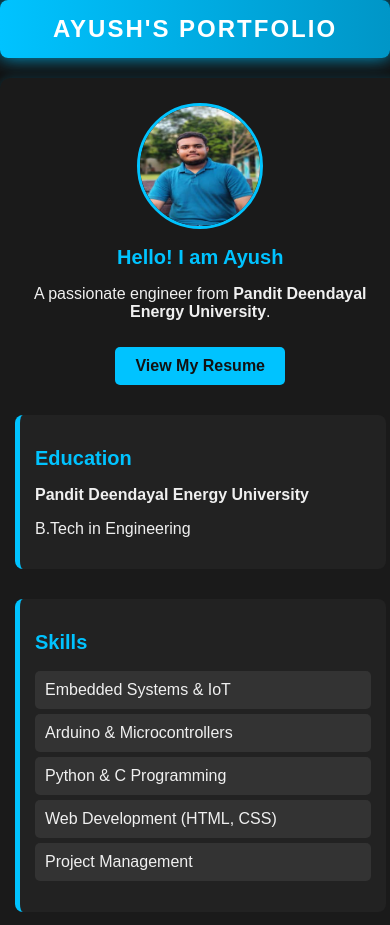
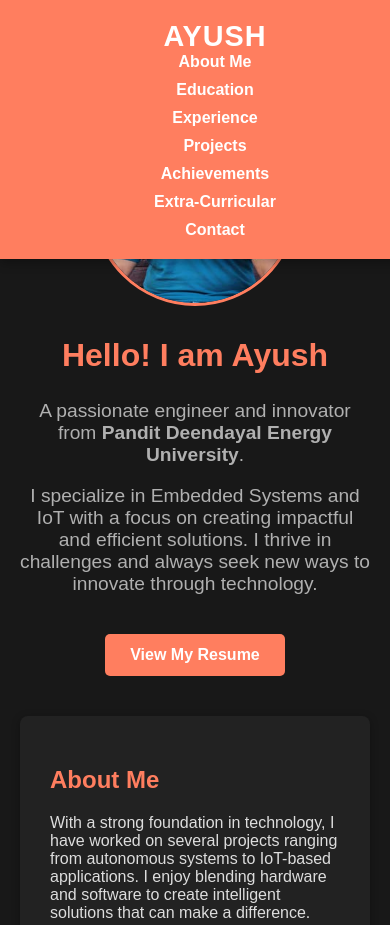
Before and after one commit to Ayush2778/portfolio, a plain HTML site: page index.html in a window 390 px wide. Shown: the top 925 px of the page. Drawn offline with Linux system fonts and the light colour scheme.

Commit message:
Update index.html

```diff
--- a/index.html
+++ b/index.html
@@ -3,187 +3,294 @@
 <head>
     <meta charset="UTF-8">
     <meta name="viewport" content="width=device-width, initial-scale=1.0">
-    <title>Ayush's Portfolio</title>
+    <title>Ayush Portfolio</title>
     <style>
         body {
-            font-family: Arial, sans-serif;
-            background-color: #121212;
+            font-family: 'Arial', sans-serif;
+            background-color: #181818;
             color: #f0f0f0;
             margin: 0;
             padding: 0;
-            text-align: center;
+            overflow-x: hidden;
         }
 
-        /* ✨ Stylish Animated Header */
+        /* Header */
         header {
-            background: linear-gradient(90deg, #00c3ff, #0096c7);
+            display: flex;
+            justify-content: space-between;
+            align-items: center;
+            background: #ff7e5f;
             color: white;
-            padding: 20px;
-            font-size: 28px;
-            font-weight: bold;
-            text-transform: uppercase;
-            letter-spacing: 2px;
-            animation: glow 2s infinite alternate;
-            border-radius: 8px;
+            padding: 20px 50px;
+            position: fixed;
+            width: 100%;
+            top: 0;
+            left: 0;
+            z-index: 1000;
+            box-shadow: 0 4px 10px rgba(0, 0, 0, 0.3);
         }
 
-        /* 🔥 Glow Animation */
-        @keyframes glow {
-            from {
-                box-shadow: 0px 0px 10px #00c3ff;
-            }
-            to {
-                box-shadow: 0px 0px 20px #0096c7;
-            }
+        header .logo {
+            font-size: 1.8rem;
+            font-weight: bold;
+            letter-spacing: 1px;
+            text-transform: uppercase;
         }
 
-        /* 📌 Responsive Container */
-        .container {
-            width: 90%;
-            max-width: 800px;
-            margin: auto;
-            background: #1a1a1a;
-            padding: 20px;
-            box-shadow: 0 0 10px rgba(0, 195, 255, 0.2);
-            margin-top: 20px;
-            border-radius: 10px;
+        header nav {
+            display: flex;
+            gap: 20px;
         }
 
-        /* 🎯 Responsive Image */
-        .profile-img {
-            display: block;
-            margin: 10px auto;
-            width: 150px;
-            height: 150px;
-            border-radius: 50%;
-            border: 3px solid #00c3ff;
+        header nav a {
+            color: white;
+            text-decoration: none;
+            font-weight: bold;
+            transition: color 0.3s ease;
         }
 
-        h2 {
-            color: #00c3ff;
-            font-size: 24px;
+        header nav a:hover {
+            color: #feb47b;
         }
 
-        .btn {
+        /* Smooth Scrolling */
+        html {
+            scroll-behavior: smooth;
+        }
+
+        /* Main Container */
+        .container {
+            margin-top: 80px;
+            padding: 40px;
+            max-width: 1200px;
+            margin-left: auto;
+            margin-right: auto;
+        }
+
+        /* Intro Section */
+        .intro {
+            text-align: center;
+            margin-bottom: 40px;
+        }
+
+        .intro img {
+            border-radius: 50%;
+            width: 200px;
+            height: 200px;
+            border: 3px solid #ff7e5f;
+        }
+
+        .intro h1 {
+            color: #ff7e5f;
+            font-size: 2.5rem;
+        }
+
+        .intro p {
+            font-size: 1.2rem;
+            color: #b0b0b0;
+        }
+
+        .intro .btn {
             display: inline-block;
-            background: #00c3ff;
-            color: #121212;
-            padding: 10px 20px;
-            text-decoration: none;
+            background-color: #ff7e5f;
+            padding: 12px 25px;
+            color: white;
             font-weight: bold;
             border-radius: 5px;
-            margin-top: 10px;
-            transition: background 0.3s ease;
+            margin-top: 20px;
+            text-decoration: none;
+            transition: background-color 0.3s ease;
         }
 
-        .btn:hover {
-            background: #0096c7;
+        .intro .btn:hover {
+            background-color: #feb47b;
         }
 
-        /* 📌 Section Formatting */
+        /* Sections */
         .section {
-            margin-top: 30px;
-            text-align: left;
-            padding: 20px;
-            background: #222;
-            border-left: 5px solid #00c3ff;
+            margin-bottom: 40px;
+            padding: 30px;
+            background-color: #222;
             border-radius: 8px;
+            box-shadow: 0 2px 8px rgba(0, 0, 0, 0.3);
         }
 
-        /* 📌 List Formatting */
-        ul {
+        .section h2 {
+            color: #ff7e5f;
+            font-size: 1.8rem;
+            margin-bottom: 20px;
+        }
+
+        .section p {
+            font-size: 1.1rem;
+            color: #ddd;
+        }
+
+        .section ul {
             list-style-type: none;
             padding-left: 0;
         }
 
-        li {
-            background: #333;
-            padding: 10px;
-            margin: 5px 0;
+        .section ul li {
+            background-color: #333;
+            padding: 12px;
+            margin-bottom: 10px;
             border-radius: 5px;
+            transition: 0.3s;
         }
 
-        /* 🌟 Mobile Optimization */
-        @media (max-width: 600px) {
+        .section ul li:hover {
+            background-color: #444;
+        }
+
+        .section a {
+            color: #ff7e5f;
+            text-decoration: none;
+        }
+
+        .section a:hover {
+            color: #feb47b;
+        }
+
+        /* Footer */
+        footer {
+            background-color: #1f2937;
+            color: #ff7e5f;
+            padding: 20px;
+            text-align: center;
+            margin-top: 40px;
+        }
+
+        footer a {
+            color: #ff7e5f;
+            text-decoration: none;
+            font-weight: bold;
+        }
+
+        footer a:hover {
+            color: #feb47b;
+        }
+
+        /* Responsive Design */
+        @media screen and (max-width: 768px) {
             header {
-                font-size: 24px;
-                padding: 15px;
+                flex-direction: column;
+                padding: 20px;
             }
 
-            .profile-img {
-                width: 120px;
-                height: 120px;
-            }
-
-            h2 {
-                font-size: 20px;
+            header nav {
+                flex-direction: column;
+                gap: 10px;
+                text-align: center;
             }
 
             .container {
-                width: 95%;
-                padding: 15px;
+                padding: 20px;
             }
 
-            .section {
-                padding: 15px;
+            .intro h1 {
+                font-size: 2rem;
             }
-        }
 
-        footer {
-            background-color: #1f2937;
-            color: #00c3ff;
-            padding: 10px;
-            margin-top: 20px;
-            box-shadow: 0px -4px 8px rgba(0, 195, 255, 0.3);
+            .section h2 {
+                font-size: 1.5rem;
+            }
+
+            .section p, .section ul li {
+                font-size: 1rem;
+            }
         }
     </style>
 </head>
 <body>
-    <header>Ayush's Portfolio</header>
+    <!-- Header -->
+    <header>
+        <div class="logo">Ayush</div>
+        <nav>
+            <a href="#about">About Me</a>
+            <a href="#education">Education</a>
+            <a href="#experience">Experience</a>
+            <a href="#projects">Projects</a>
+            <a href="#achievements">Achievements</a>
+            <a href="#extra-curricular">Extra-Curricular</a>
+            <a href="#contact">Contact</a>
+        </nav>
+    </header>
 
+    <!-- Main Content -->
     <div class="container">
-        <img src="your-photo.jpg" alt="Your Photo" class="profile-img">
-        <h2>Hello! I am Ayush</h2>
-        <p>A passionate engineer from <b>Pandit Deendayal Energy University</b>.</p>
-        <a href="Resume.pdf" target="_blank" class="btn">View My Resume</a>
+        <!-- Intro Section -->
+        <section class="intro">
+            <img src="your-photo.jpg" alt="Your Photo">
+            <h1>Hello! I am Ayush</h1>
+            <p>A passionate engineer and innovator from <b>Pandit Deendayal Energy University</b>.</p>
+            <p>I specialize in Embedded Systems and IoT with a focus on creating impactful and efficient solutions. I thrive in challenges and always seek new ways to innovate through technology.</p>
+            <a href="Resume.pdf" target="_blank" class="btn">View My Resume</a>
+        </section>
 
-        <div class="section">
+        <!-- About Me Section -->
+        <section id="about" class="section">
+            <h2>About Me</h2>
+            <p>With a strong foundation in technology, I have worked on several projects ranging from autonomous systems to IoT-based applications. I enjoy blending hardware and software to create intelligent solutions that can make a difference.</p>
+        </section>
+
+        <!-- Education Section -->
+        <section id="education" class="section">
             <h2>Education</h2>
             <p><b>Pandit Deendayal Energy University</b></p>
-            <p>B.Tech in Engineering</p>
-        </div>
+            <p>Bachelor of Technology (B.Tech) - Engineering</p>
+        </section>
 
-        <div class="section">
-            <h2>Skills</h2>
+        <!-- Experience Section -->
+        <section id="experience" class="section">
+            <h2>Experience</h2>
+            <p><b>Sahana Systems Limited</b> (Internship)</p>
+            <p>Contributed to the development of embedded solutions and IoT-based systems during the internship period. Worked closely with senior engineers to enhance system efficiency.</p>
+        </section>
+
+        <!-- Achievements Section -->
+        <section id="achievements" class="section">
+            <h2>Achievements</h2>
             <ul>
-                <li>Embedded Systems & IoT</li>
-                <li>Arduino & Microcontrollers</li>
-                <li>Python & C Programming</li>
-                <li>Web Development (HTML, CSS)</li>
-                <li>Project Management</li>
+                <li>Winner of SIH 2024</li>
+                <li>Finalist of RoboFest 4.0</li>
+                <li>Participated in various hackathons and innovation contests</li>
             </ul>
-        </div>
+        </section>
 
-        <div class="section">
+        <!-- Projects Section -->
+        <section id="projects" class="section">
             <h2>Projects</h2>
             <ul>
-                <li><b>Autonomous River Cleaning Robot</b></li>
-                <li><b>IoT-Based Health Monitoring</b></li>
-                <li><b>Smart Attendance System</b></li>
-                <li><b>Milk Quality Assessment</b></li>
+                <li><b>Autonomous River Cleaning Robot</b> - A robot designed to clean river waste.</li>
+                <li><b>IoT-Based Health Monitoring</b> - A system to track health parameters.</li>
+                <li><b>Smart Attendance System</b> - RFID-based attendance system with buzzer alerts.</li>
+                <li><b>Milk Quality Assessment</b> - A system to analyze milk quality.</li>
             </ul>
-        </div>
+        </section>
 
-        <div class="section">
+        <!-- Extra-Curricular Activities Section -->
+        <section id="extra-curricular" class="section">
+            <h2>Extra-Curricular Activities</h2>
+            <ul>
+                <li>Volunteered for Radio Day</li>
+                <li>Active member of the college robotics club</li>
+                <li>Participated in community service initiatives</li>
+            </ul>
+        </section>
+
+        <!-- Contact Section -->
+        <section id="contact" class="section">
             <h2>Contact</h2>
             <p>Email: <b>ayush@example.com</b></p>
             <p>LinkedIn: <a href="https://www.linkedin.com/in/ayush" target="_blank">linkedin.com/in/ayush</a></p>
             <p>GitHub: <a href="https://github.com/ayush2778" target="_blank">github.com/ayush2778</a></p>
-        </div>
+        </section>
     </div>
 
+    <!-- Footer -->
     <footer>
-        &copy; 2025 Ayush | Portfolio
+        &copy; 2025 Ayush | Portfolio | <a href="mailto:ayush@example.com">Email Me</a>
     </footer>
 </body>
 </html>
```
